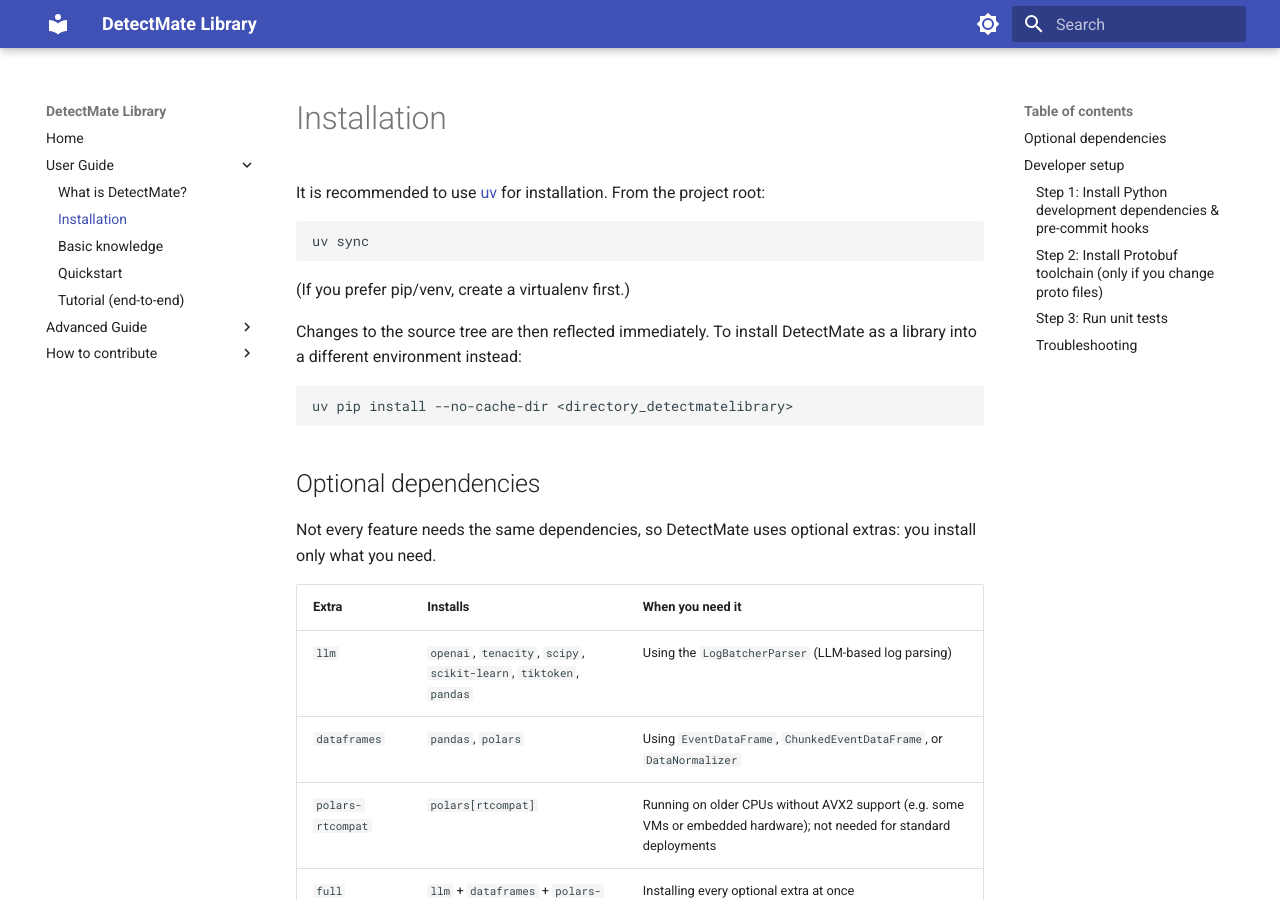
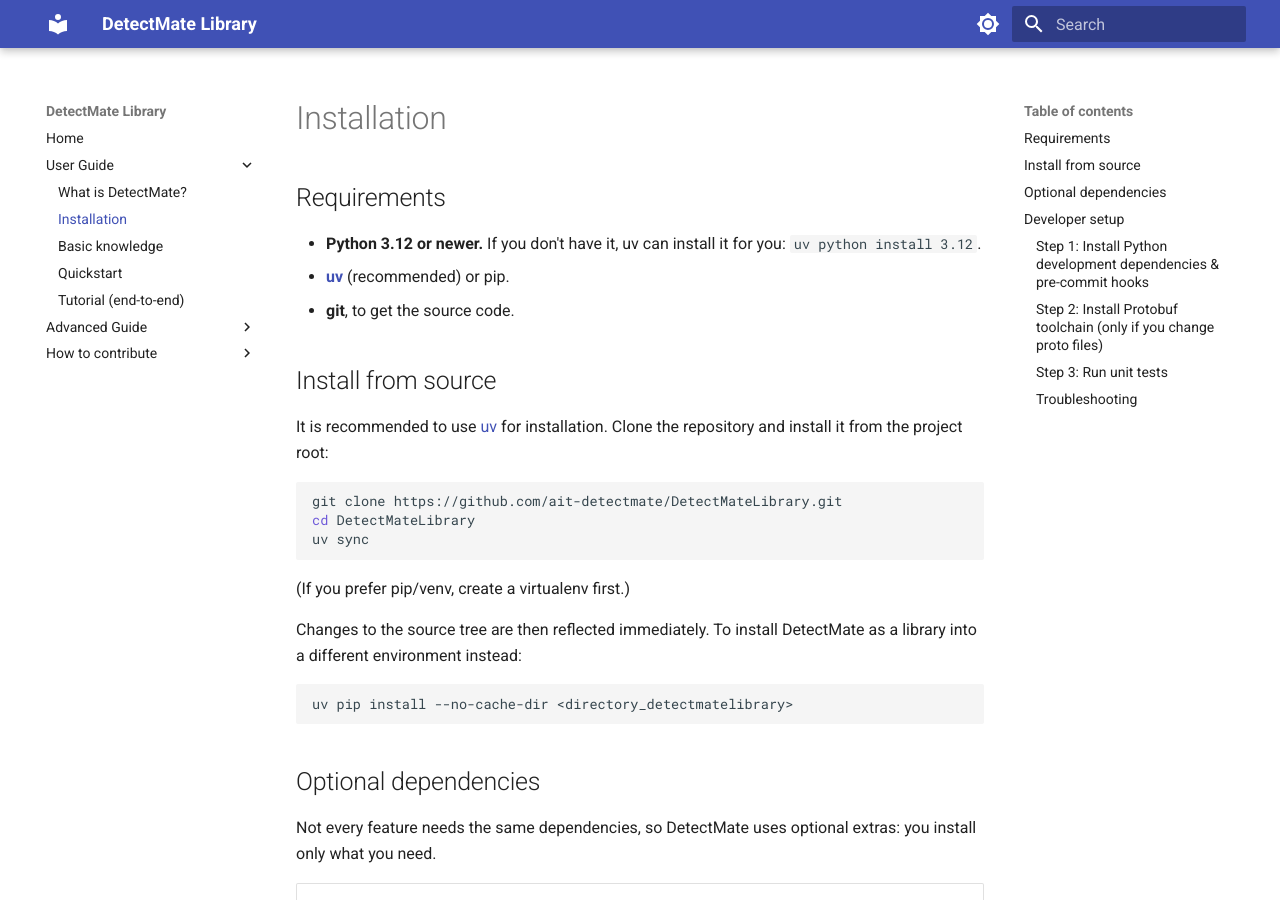
Before and after one commit to ait-detectmate/DetectMateLibrary, an MkDocs documentation site: the page built from docs/user_guide/installation.md, in a window 1280 px wide and 900 px high. Built offline with MkDocs 1.6.1 and Material for MkDocs 9.7.7, drawn with Linux system fonts in a browser that asks for light colours.

Commit message:
add requirements to installation

````diff
--- a/docs/user_guide/installation.md
+++ b/docs/user_guide/installation.md
@@ -1,9 +1,20 @@
 # Installation
 
-It is recommended to use [uv](https://docs.astral.sh/uv/) for installation. From
-the project root:
+## Requirements
+
+- **Python 3.12 or newer.** If you don't have it, uv can install it for you:
+  `uv python install 3.12`.
+- **[uv](https://docs.astral.sh/uv/)** (recommended) or pip.
+- **git**, to get the source code.
+
+## Install from source
+
+It is recommended to use [uv](https://docs.astral.sh/uv/) for installation. Clone
+the repository and install it from the project root:
 
 ```bash
+git clone https://github.com/ait-detectmate/DetectMateLibrary.git
+cd DetectMateLibrary
 uv sync
 ```
 
````
